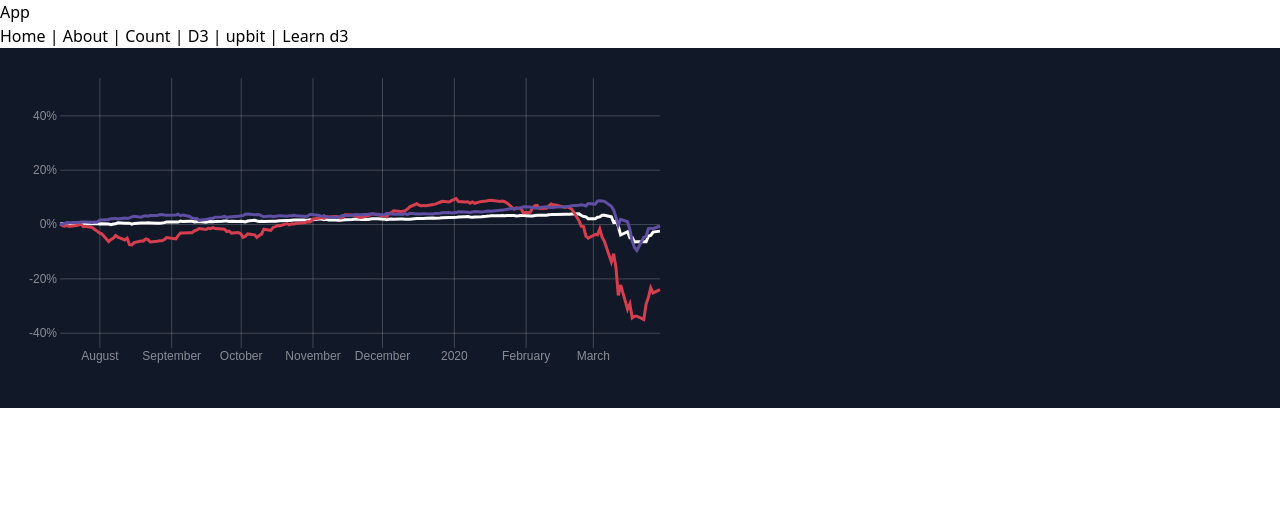
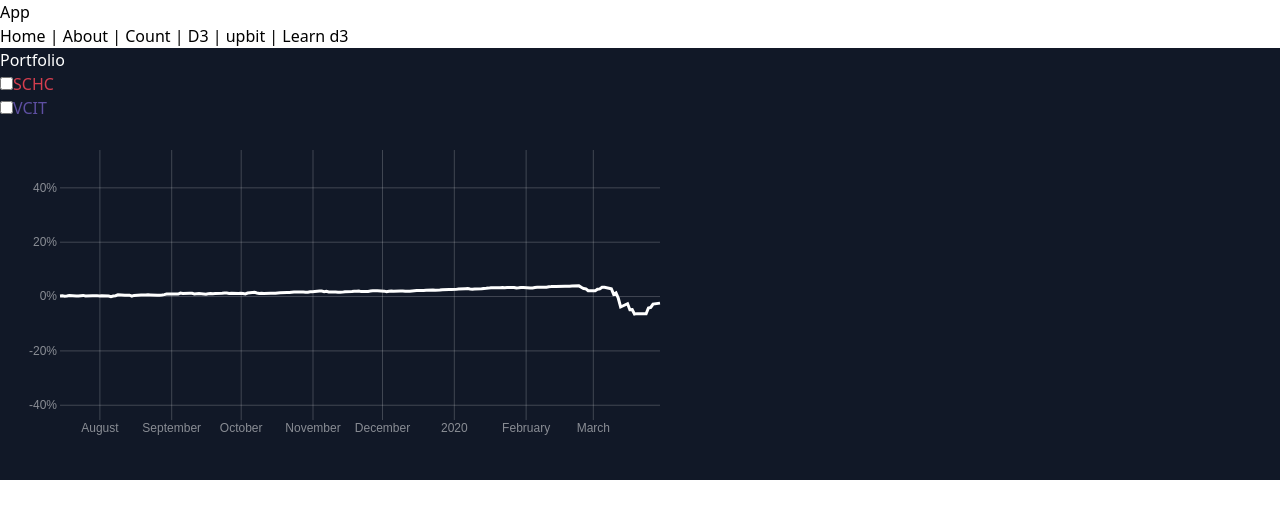
Before and after one commit to minoong/lmw-app, a React (Create React App) app: page /learn in a window 1280 px wide. Shown: the top 518 px of the page. Built offline with nearby package versions, Linux system fonts and the light colour scheme.

Commit message:
feat : d3 legend

```diff
--- /dev/null
+++ b/src/views/legend/Legend.tsx
@@ -0,0 +1,24 @@
+/* eslint-disable jsx-a11y/label-has-associated-control */
+import React from 'react'
+import { IPortfolio, ISchc, IVcit } from '../MultilineChart'
+
+interface IProps {
+ data: (IPortfolio | ISchc | IVcit)[]
+ selectedItems: string[]
+ onChangeSelection: (name: string) => void
+}
+
+const Legend: React.FC<IProps> = function ({ data, selectedItems, onChangeSelection }) {
+ return (
+  <div className="legendContainer">
+   {data.map((d) => (
+    <div className="checkbox" style={{ color: d.color }} key={d.name}>
+     {d.name !== 'Portfolio' && <input type="checkbox" value={d.name} checked={selectedItems.includes(d.name)} onChange={() => onChangeSelection(d.name)} />}
+     <label>{d.name}</label>
+    </div>
+   ))}
+  </div>
+ )
+}
+
+export default Legend
--- a/src/views/view.tsx
+++ b/src/views/view.tsx
@@ -1,7 +1,8 @@
-import React from 'react'
+import React, { useState } from 'react'
 import portfolio from '../static/portfolio.json'
 import schc from '../static/SCHC.json'
 import vcit from '../static/VCIT.json'
+import Legend from './legend/Legend'
 import MultilineChart, { IPortfolio, ISchc, IVcit } from './MultilineChart'
 
 const portfolioData: IPortfolio = {
@@ -16,7 +17,7 @@ const schcData: ISchc = {
  items: schc.map((d) => ({ ...d, date: new Date(d.date) })),
 }
 
-const cvitData: IVcit = {
+const vcitData: IVcit = {
  name: 'VCIT',
  color: '#5e4fa2',
  items: vcit.map((d) => ({ ...d, date: new Date(d.date) })),
@@ -34,9 +35,18 @@ const dimensions = {
 }
 
 const view = () => {
+ const [selectedItems, setSelectedItems] = useState<string[]>([])
+ const legendData = [portfolioData, schcData, vcitData]
+ const chartData = [portfolioData, ...[schcData, vcitData].filter((d) => selectedItems.includes(d.name))]
+
+ const onChangeSelection = (name: string) => {
+  const newSelectedItems = selectedItems.includes(name) ? selectedItems.filter((item) => item !== name) : [...selectedItems, name]
+  setSelectedItems(newSelectedItems)
+ }
  return (
   <div className="bg-gray-900">
-   <MultilineChart data={[portfolioData, schcData, cvitData]} dimensions={dimensions} />
+   <Legend data={legendData} selectedItems={selectedItems} onChangeSelection={onChangeSelection} />
+   <MultilineChart data={chartData} dimensions={dimensions} />
   </div>
  )
 }
```
